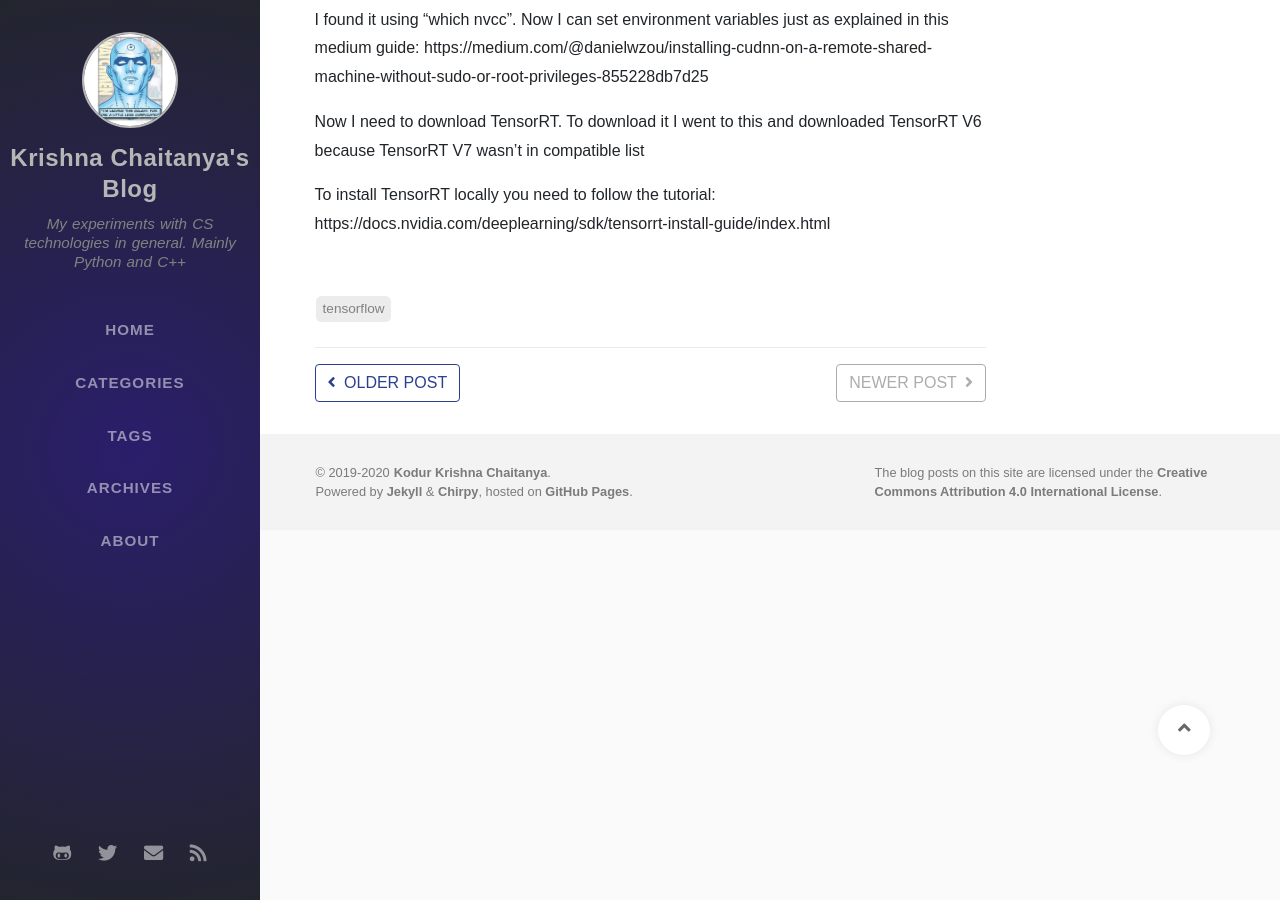
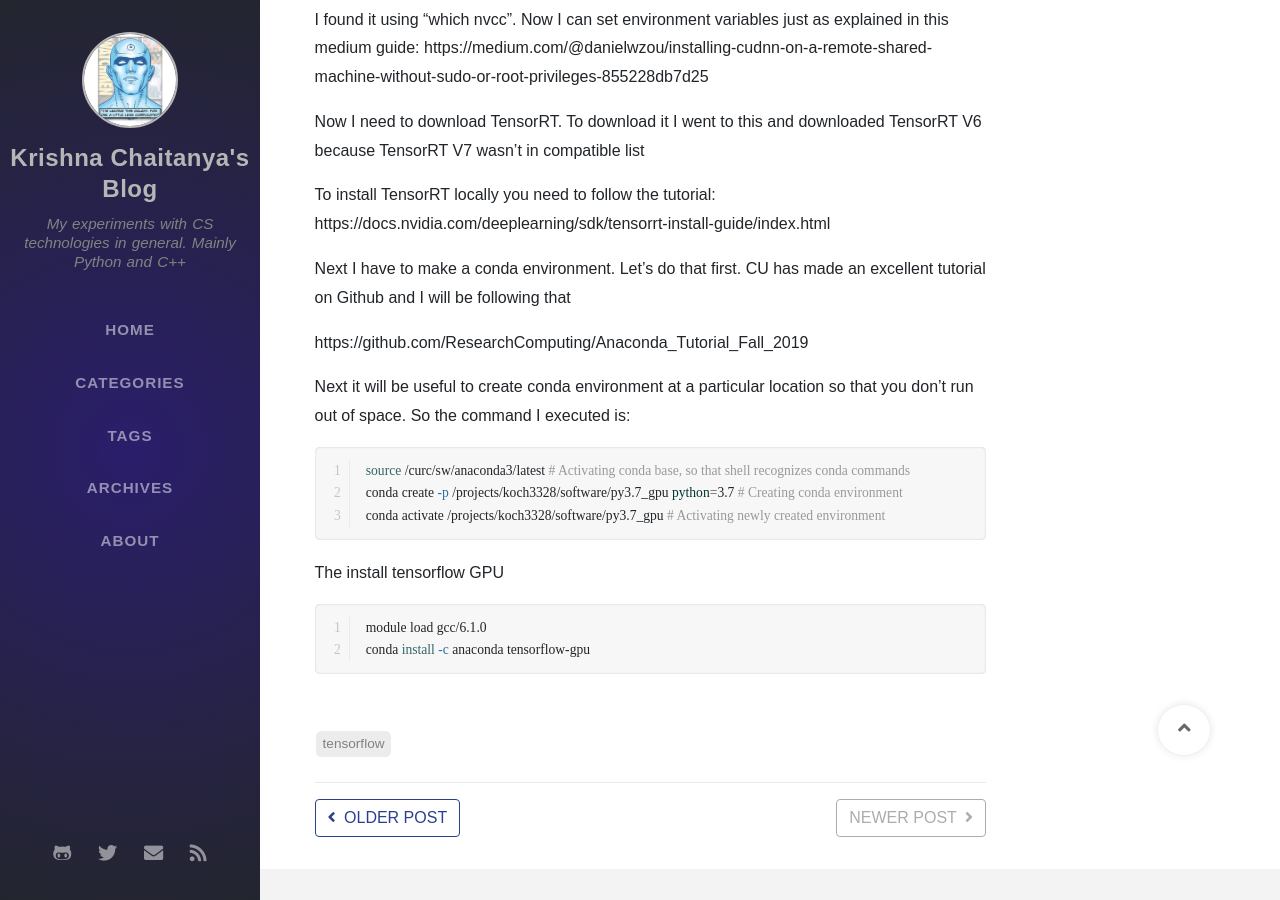
Before and after one commit to krishnachaitanya9/krishnachaitanya9.github.io, a Jekyll site: the page built from _posts/2020-03-19-Install tensorflow V2 in CU Boulder Supercomputer.md, in a window 1280 px wide and 900 px high, scrolled down 1345 px. Built offline with Jekyll 4.4.1, drawn with Linux system fonts in a browser that asks for light colours; nearby versions of some CDN libraries; some web fonts are replaced.

Commit message:
Blog Content

````diff
--- a/_posts/2020-03-19-Install tensorflow V2 in CU Boulder Supercomputer.md
+++ b/_posts/2020-03-19-Install tensorflow V2 in CU Boulder Supercomputer.md
@@ -52,3 +52,22 @@ I found it using "which nvcc". Now I can set environment variables just as expla
 Now I need to download TensorRT. To download it I went to this and downloaded TensorRT V6 because TensorRT V7 wasn't in compatible list
 
 To install TensorRT locally you need to follow the tutorial: https://docs.nvidia.com/deeplearning/sdk/tensorrt-install-guide/index.html
+
+Next I have to make a conda environment. Let's do that first. CU has made an excellent tutorial on Github and I will be following that
+
+https://github.com/ResearchComputing/Anaconda_Tutorial_Fall_2019
+
+Next it will be useful to create conda environment at a particular location so that you don't run out of space. So the command I executed is:
+
+```bash
+source /curc/sw/anaconda3/latest # Activating conda base, so that shell recognizes conda commands
+conda create -p /projects/koch3328/software/py3.7_gpu python=3.7 # Creating conda environment
+conda activate /projects/koch3328/software/py3.7_gpu # Activating newly created environment
+```
+
+The install tensorflow GPU
+
+```bash
+module load gcc/6.1.0
+conda install -c anaconda tensorflow-gpu
+```
````
